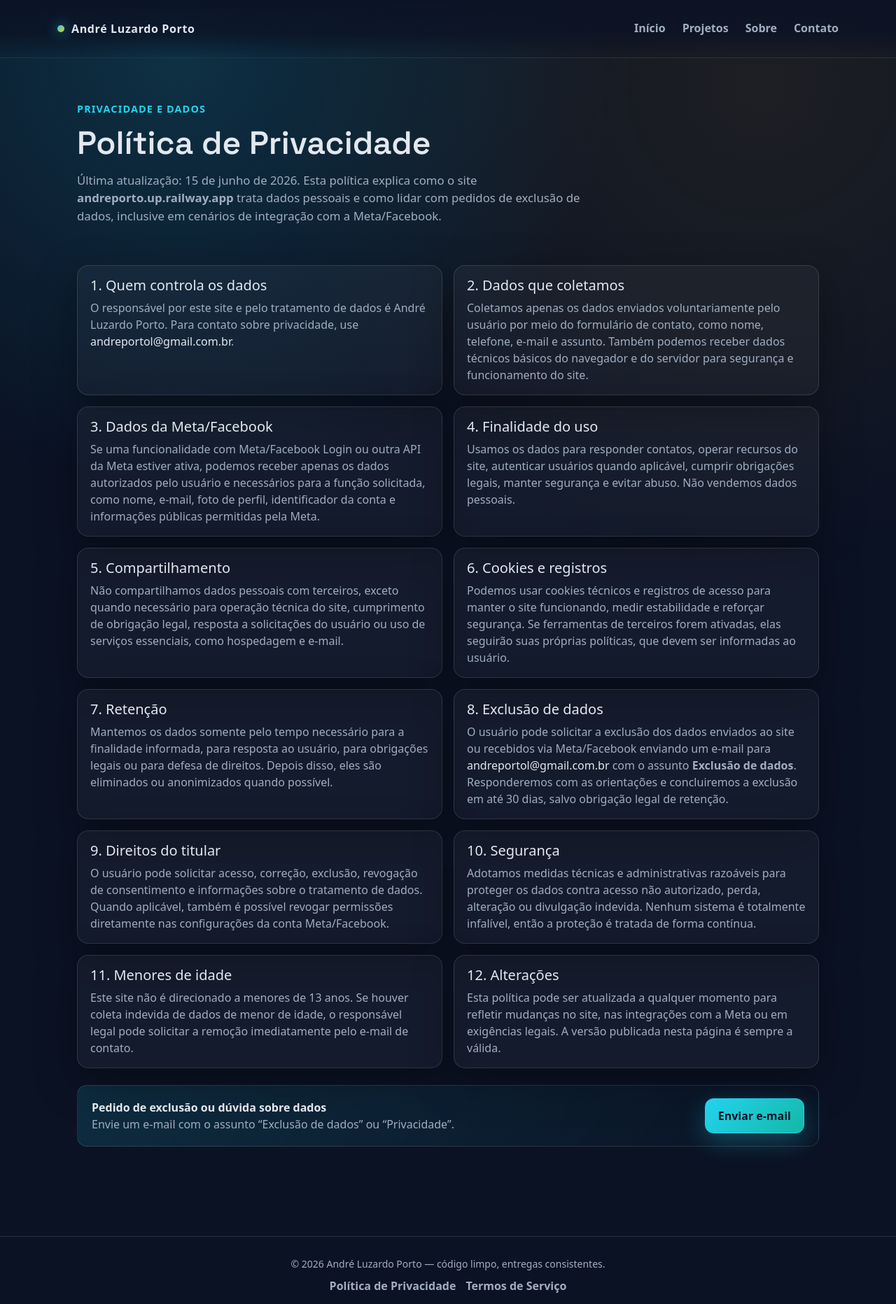
After one commit to andreportol/my_portifolio, a Django app: page /politica-de-privacidade in a window 1280 px wide. The commit adds this page. Shown: the whole page at 70% size. Run offline with Django 4.2, Linux system fonts and the light colour scheme.

Commit message:
Criando termos de servico e politica de privacidade.

```diff
--- a/core/static/css/site.css
+++ b/core/static/css/site.css
@@ -568,6 +568,32 @@ a:hover {
     color: var(--muted);
 }
 
+.legal-grid {
+    display: grid;
+    grid-template-columns: repeat(2, minmax(0, 1fr));
+    gap: 16px;
+}
+
+.legal-grid .step {
+    height: 100%;
+}
+
+.footer-links {
+    display: flex;
+    justify-content: center;
+    flex-wrap: wrap;
+    gap: 14px;
+}
+
+.footer-links a {
+    color: var(--muted);
+    font-weight: 600;
+}
+
+.footer-links a:hover {
+    color: var(--accent);
+}
+
 .bio-photo {
     width: 160px;
     height: 160px;
@@ -664,6 +690,10 @@ footer {
 @media (max-width: 991px) {
     .hero {
         padding-top: 26px;
+    }
+
+    .legal-grid {
+        grid-template-columns: 1fr;
     }
 }
 
--- a/core/templates/base.html
+++ b/core/templates/base.html
@@ -54,6 +54,10 @@
 
     <footer class="text-center">
         <small>© {% now "Y" %} André Luzardo Porto <span class="footer-break">código limpo, entregas consistentes.</span></small>
+        <div class="footer-links mt-2">
+            <a href="{% url 'core:politica_privacidade' %}">Política de Privacidade</a>
+            <a href="{% url 'core:termos_servico' %}">Termos de Serviço</a>
+        </div>
     </footer>
 
     <script src="https://cdn.jsdelivr.net/npm/bootstrap@5.3.2/dist/js/bootstrap.bundle.min.js" crossorigin="anonymous"></script>
--- /dev/null
+++ b/core/templates/politica_de_privacidade.html
@@ -0,0 +1,74 @@
+{% extends "base.html" %}
+
+{% block title %}Política de Privacidade | André Luzardo Porto{% endblock %}
+
+{% block content %}
+<section class="hero hero-small">
+    <p class="eyebrow">Privacidade e dados</p>
+    <h1 class="hero-title">Política de Privacidade</h1>
+    <p class="hero-lead">
+        Última atualização: 15 de junho de 2026.
+        Esta política explica como o site <strong>andreporto.up.railway.app</strong> trata dados pessoais e como lidar com pedidos de exclusão de dados, inclusive em cenários de integração com a Meta/Facebook.
+    </p>
+</section>
+
+<section class="legal-grid">
+    <div class="step">
+        <h5>1. Quem controla os dados</h5>
+        <p>O responsável por este site e pelo tratamento de dados é André Luzardo Porto. Para contato sobre privacidade, use <a href="mailto:andreportol@gmail.com.br">andreportol@gmail.com.br</a>.</p>
+    </div>
+    <div class="step">
+        <h5>2. Dados que coletamos</h5>
+        <p>Coletamos apenas os dados enviados voluntariamente pelo usuário por meio do formulário de contato, como nome, telefone, e-mail e assunto. Também podemos receber dados técnicos básicos do navegador e do servidor para segurança e funcionamento do site.</p>
+    </div>
+    <div class="step">
+        <h5>3. Dados da Meta/Facebook</h5>
+        <p>Se uma funcionalidade com Meta/Facebook Login ou outra API da Meta estiver ativa, podemos receber apenas os dados autorizados pelo usuário e necessários para a função solicitada, como nome, e-mail, foto de perfil, identificador da conta e informações públicas permitidas pela Meta.</p>
+    </div>
+    <div class="step">
+        <h5>4. Finalidade do uso</h5>
+        <p>Usamos os dados para responder contatos, operar recursos do site, autenticar usuários quando aplicável, cumprir obrigações legais, manter segurança e evitar abuso. Não vendemos dados pessoais.</p>
+    </div>
+    <div class="step">
+        <h5>5. Compartilhamento</h5>
+        <p>Não compartilhamos dados pessoais com terceiros, exceto quando necessário para operação técnica do site, cumprimento de obrigação legal, resposta a solicitações do usuário ou uso de serviços essenciais, como hospedagem e e-mail.</p>
+    </div>
+    <div class="step">
+        <h5>6. Cookies e registros</h5>
+        <p>Podemos usar cookies técnicos e registros de acesso para manter o site funcionando, medir estabilidade e reforçar segurança. Se ferramentas de terceiros forem ativadas, elas seguirão suas próprias políticas, que devem ser informadas ao usuário.</p>
+    </div>
+    <div class="step">
+        <h5>7. Retenção</h5>
+        <p>Mantemos os dados somente pelo tempo necessário para a finalidade informada, para resposta ao usuário, para obrigações legais ou para defesa de direitos. Depois disso, eles são eliminados ou anonimizados quando possível.</p>
+    </div>
+    <div class="step">
+        <h5>8. Exclusão de dados</h5>
+        <p>O usuário pode solicitar a exclusão dos dados enviados ao site ou recebidos via Meta/Facebook enviando um e-mail para <a href="mailto:andreportol@gmail.com.br">andreportol@gmail.com.br</a> com o assunto <strong>Exclusão de dados</strong>. Responderemos com as orientações e concluiremos a exclusão em até 30 dias, salvo obrigação legal de retenção.</p>
+    </div>
+    <div class="step">
+        <h5>9. Direitos do titular</h5>
+        <p>O usuário pode solicitar acesso, correção, exclusão, revogação de consentimento e informações sobre o tratamento de dados. Quando aplicável, também é possível revogar permissões diretamente nas configurações da conta Meta/Facebook.</p>
+    </div>
+    <div class="step">
+        <h5>10. Segurança</h5>
+        <p>Adotamos medidas técnicas e administrativas razoáveis para proteger os dados contra acesso não autorizado, perda, alteração ou divulgação indevida. Nenhum sistema é totalmente infalível, então a proteção é tratada de forma contínua.</p>
+    </div>
+    <div class="step">
+        <h5>11. Menores de idade</h5>
+        <p>Este site não é direcionado a menores de 13 anos. Se houver coleta indevida de dados de menor de idade, o responsável legal pode solicitar a remoção imediatamente pelo e-mail de contato.</p>
+    </div>
+    <div class="step">
+        <h5>12. Alterações</h5>
+        <p>Esta política pode ser atualizada a qualquer momento para refletir mudanças no site, nas integrações com a Meta ou em exigências legais. A versão publicada nesta página é sempre a válida.</p>
+    </div>
+</section>
+
+<div class="cta-strip mt-4">
+    <div>
+        <strong>Pedido de exclusão ou dúvida sobre dados</strong>
+        <br>
+        <span>Envie um e-mail com o assunto “Exclusão de dados” ou “Privacidade”.</span>
+    </div>
+    <a href="mailto:andreportol@gmail.com.br" class="btn-cta">Enviar e-mail</a>
+</div>
+{% endblock %}
--- a/core/urls.py
+++ b/core/urls.py
@@ -1,8 +1,9 @@
 from django.urls import path
 
 from .views import (BiografiaContinuacaoTemplateView, BiografiaTemplateView,
-                    IndexTemplateView, ProjetosTemplateView, enviar_email,
-                    receber_email)
+                    IndexTemplateView, PoliticaPrivacidadeTemplateView,
+                    ProjetosTemplateView, TermosServicoTemplateView,
+                    enviar_email, receber_email)
 
 app_name = 'core'
 
@@ -11,6 +12,10 @@ urlpatterns = [
     path('biografia/', BiografiaTemplateView.as_view(), name='biografia'),
     path('continuacao_biografia/', BiografiaContinuacaoTemplateView.as_view(), name='biografia_continuacao'),
     path('projetos/', ProjetosTemplateView.as_view(), name='projetos'),
+    path('politica-de-privacidade', PoliticaPrivacidadeTemplateView.as_view()),
+    path('politica-de-privacidade/', PoliticaPrivacidadeTemplateView.as_view(), name='politica_privacidade'),
+    path('termos-de-servico', TermosServicoTemplateView.as_view()),
+    path('termos-de-servico/', TermosServicoTemplateView.as_view(), name='termos_servico'),
     path('contato/', receber_email, name='contato'),
     path('enviar_email/', enviar_email, name='enviar_email'),
 ]
--- a/core/views.py
+++ b/core/views.py
@@ -21,6 +21,14 @@ class BiografiaContinuacaoTemplateView(TemplateView):
 
 class ProjetosTemplateView(TemplateView):
     template_name = 'projetos.html'
+
+
+class PoliticaPrivacidadeTemplateView(TemplateView):
+    template_name = 'politica_de_privacidade.html'
+
+
+class TermosServicoTemplateView(TemplateView):
+    template_name = 'termos_de_servico.html'
 
 def receber_email(request):
     form = ContatoForms()
```
Also changed, not shown: core/templates/termos_de_servico.html (added, +70 -0 lines).
